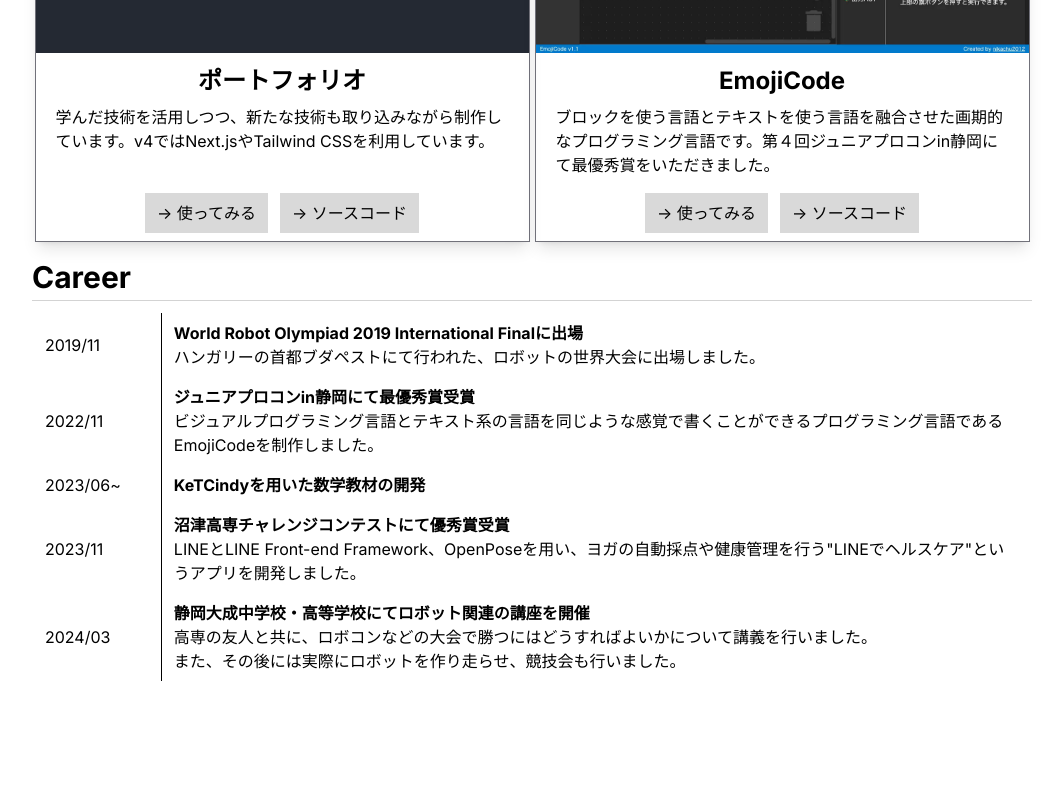
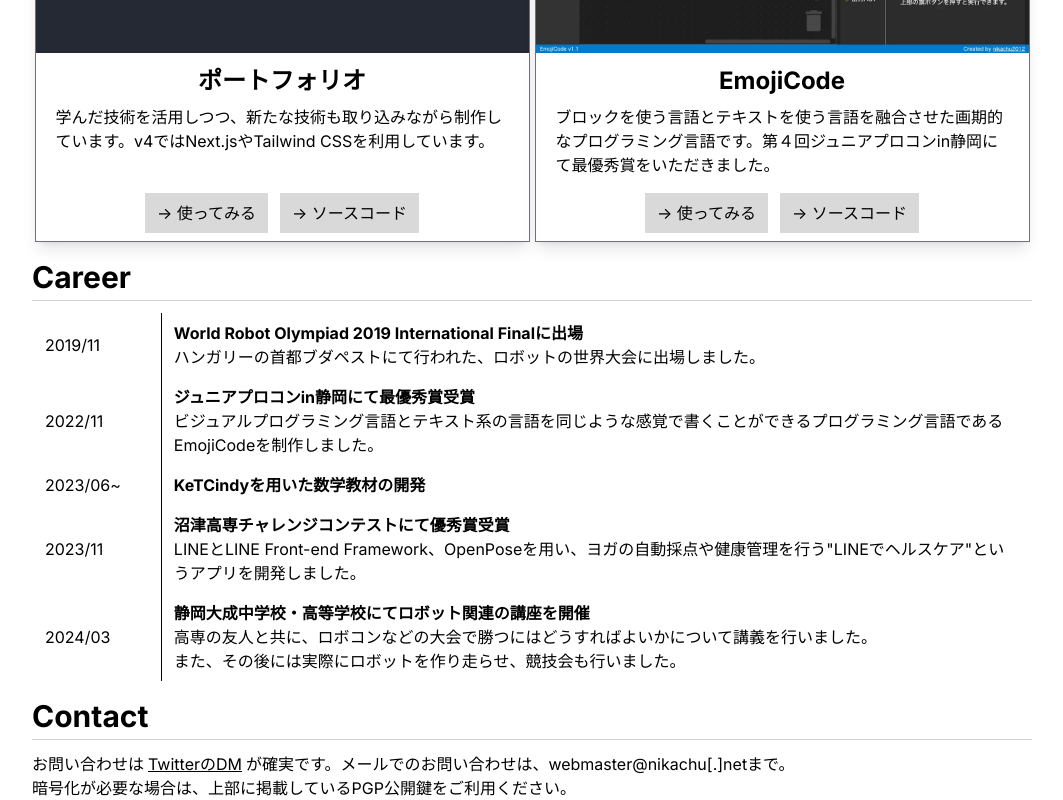
Before and after one commit to nikachu2012/portfolio, a Next.js app: page / in a window 1280 px wide. Shown: the part 1220-2020 px from the top of the page, without its empty margins (108-1171 px from the left). Before the commit the page ends 1913 px from the top, so only its background shows below. Built offline with nearby package versions, Linux system fonts and the light colour scheme.

Commit message:
[add] Contactを追加

```diff
--- a/app/page.tsx
+++ b/app/page.tsx
@@ -5,6 +5,7 @@ import Social from "./section/social";
 import Skill from "./section/skill";
 import Works from "./section/works";
 import Career from "./section/career";
+import Contact from "./section/contact";
 
 
 export default function Home() {
@@ -17,6 +18,7 @@ export default function Home() {
       <Skill />
       <Works />
       <Career />
+      <Contact />
     </main>
   </>
 
--- /dev/null
+++ b/app/section/contact.tsx
@@ -0,0 +1,9 @@
+import Section from "../component/sectionTitle";
+
+export default function Contact() {
+    return <>
+        <Section text={"Contact"} />
+        お問い合わせは<a href="https://twitter.com/nikachu2012" target="_blank" className="underline px-1">TwitterのDM</a>が確実です。メールでのお問い合わせは、webmaster@<span className="hidden">ソース見るな</span>nikachu[.]netまで。<br />
+        暗号化が必要な場合は、上部に掲載しているPGP公開鍵をご利用ください。
+    </>
+}
```
